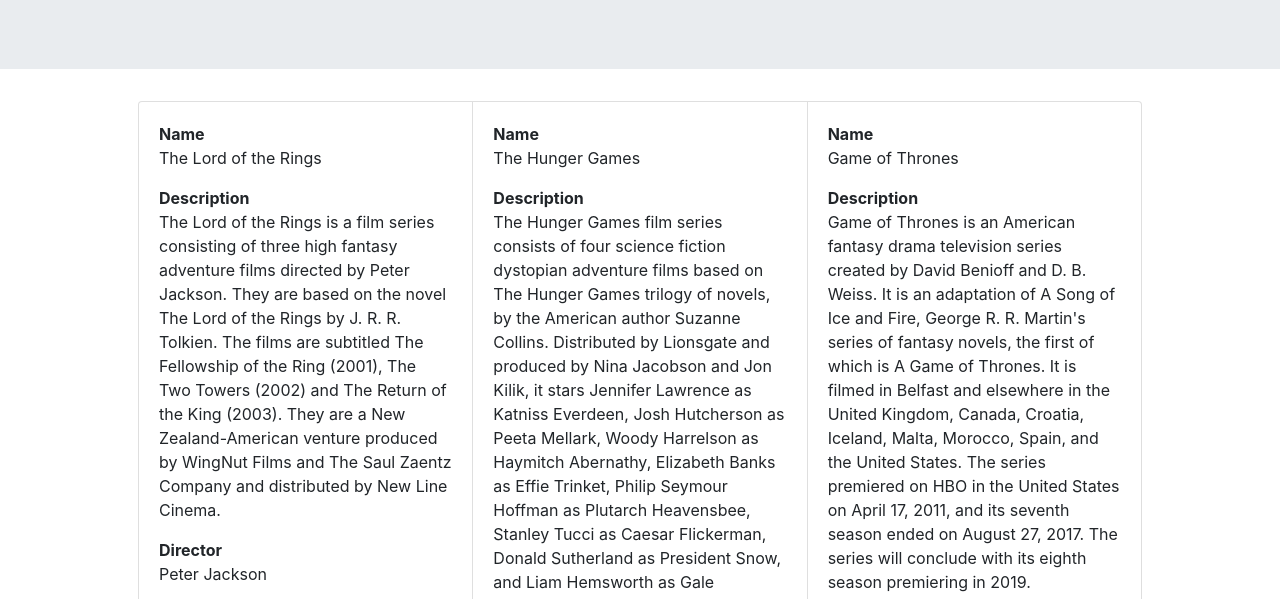
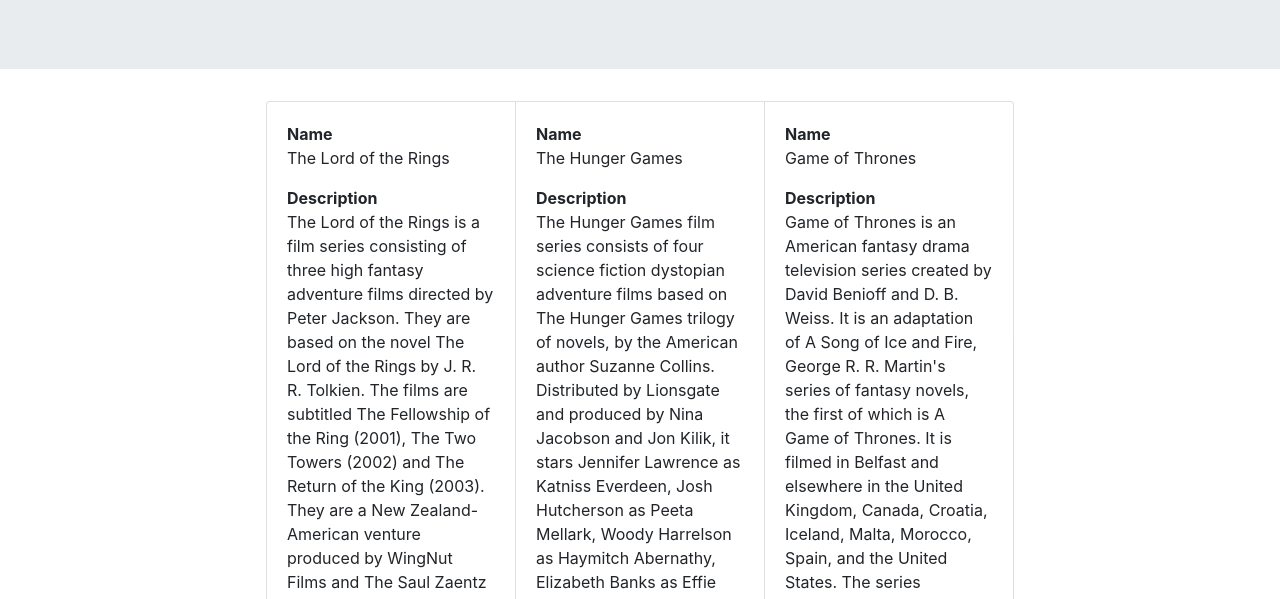
Before and after one commit to DavidOrtizEspinosa12/practica_vuejs_componentes, a website: page index.html in a window 1280 px wide. Shown: the part 171-770 px from the top of the page. Drawn offline with nearby package versions, Linux system fonts and the light colour scheme.

Commit message:
Update index.html

```diff
--- a/index.html
+++ b/index.html
@@ -20,7 +20,7 @@
             <div class="jumbotron jumbotron-fluid">
                 <h1 id="title">{{col.collection.title}}</h1>
             </div>
-            <div style="margin: 0 auto; width:80%;">
+            <div style="margin: 0 auto; width:60%;">
                 <div class="card-group" style="margin: 20px 10px;" >
                     <div v-for="item in col.collection.items" v-if="item.visible" is="item-data" v-bind:elemento="item"></div>
                     <div v-else is="edit-form" v-bind:elemento="item"></div>
```
